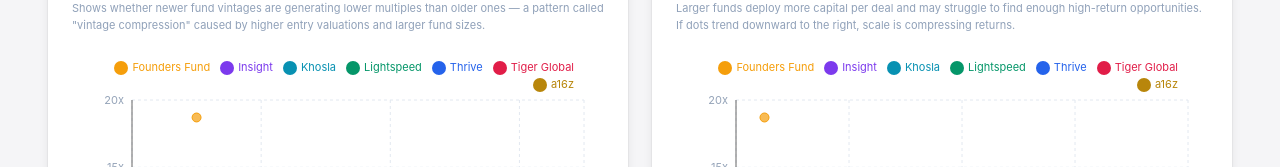
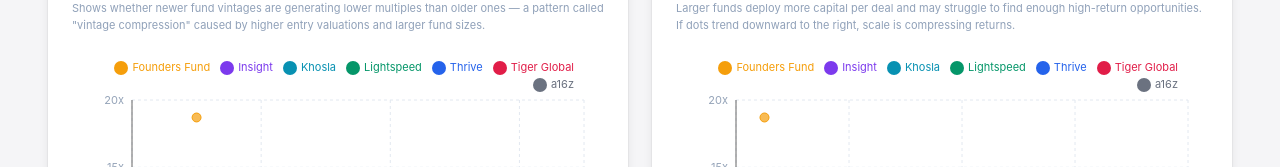
Before and after one commit to TraceCohenTech/VC-performance-dashboard, a React (Vite) app: page / in a window 1280 px wide. Shown: the part 542-709 px from the top of the page. Built offline with nearby package versions, Linux system fonts and the light colour scheme.

Commit message:
a16z silver, shift General Catalyst to amber to avoid clash

```diff
--- a/src/components/chartColors.ts
+++ b/src/components/chartColors.ts
@@ -1,6 +1,6 @@
 export const FIRM_COLORS: Record<string, string> = {
   Thrive: "#2563eb",       // blue-600
-  a16z: "#b8860b",         // dark gold (a16z brand)
+  a16z: "#6b7280",         // silver/gray
   "Founders Fund": "#f59e0b", // amber-500
   Lightspeed: "#059669",   // emerald-600
   Insight: "#7c3aed",      // violet-600
@@ -9,7 +9,7 @@
   Coatue: "#9333ea",       // purple-600
   Greenoaks: "#06b6d4",    // cyan-500
   NEA: "#ec4899",          // pink-500
-  "General Catalyst": "#64748b", // slate-500
+  "General Catalyst": "#d97706", // amber-600
 };
 
 export const STRATEGY_COLORS: Record<string, string> = {
```
